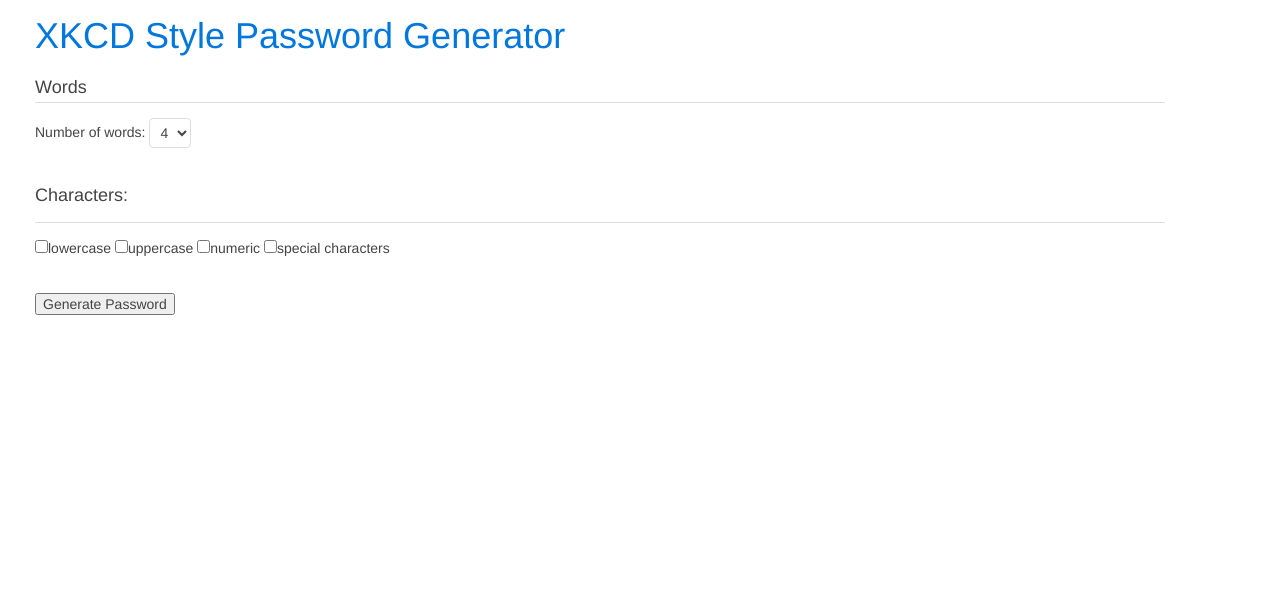
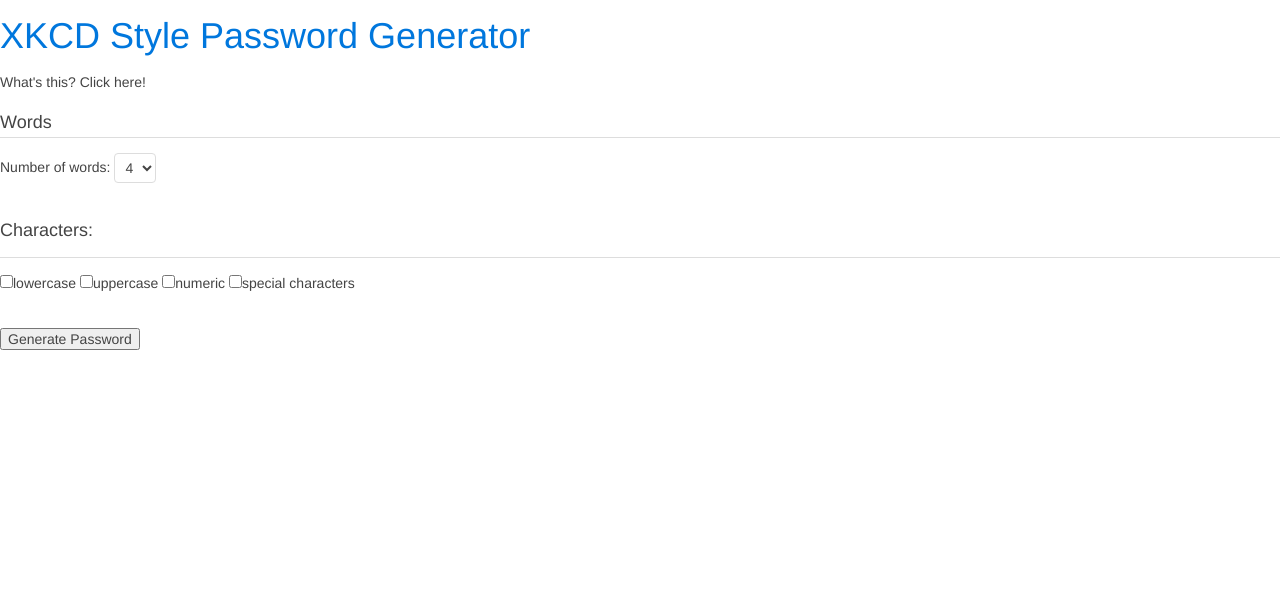
Before and after one commit to kecorona/portfolio, a PHP site: page /p2/ in a window 1280 px wide. Shown: the top 590 px of the page. Run offline with PHP 8.4, Linux system fonts and the light colour scheme; data that the repository does not hold is empty; some libraries are stand-ins or nearby versions.

Commit message:
update p2 style

```diff
--- a/p2/index.php
+++ b/p2/index.php
@@ -30,11 +30,12 @@
 	</nav>
 
 
-		<div class="uk-container uk-margin-top" id="content" data-uk-grid-margin>
+		<div class="uk-container-center uk-margin-top" id="content" data-uk-grid-margin>
 
 			<form class="uk-form" method="post" action="./">
 				<fieldset>
-					<h1><a href="http://preshing.com/20110811/xkcd-password-generator/">XKCD Style Password Generator</a></h1>
+					<h1 data-uk-tooltip title="xkcd"><a href="http://preshing.com/20110811/xkcd-password-generator/">XKCD Style Password Generator</a></h1>
+					<span data-uk-tooltip title="xkcd">What's this? Click here!</span>
 
 					<fieldset>
 						<legend>Words</legend>
```
